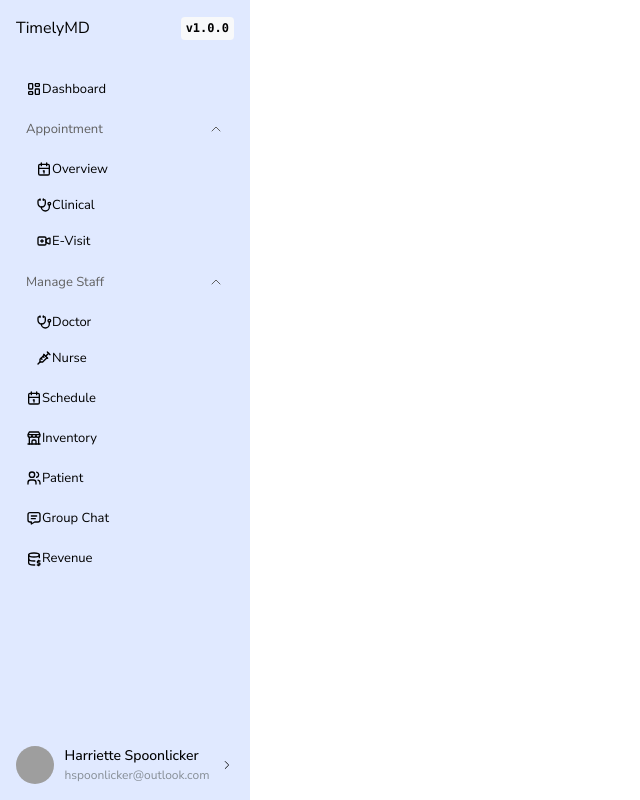
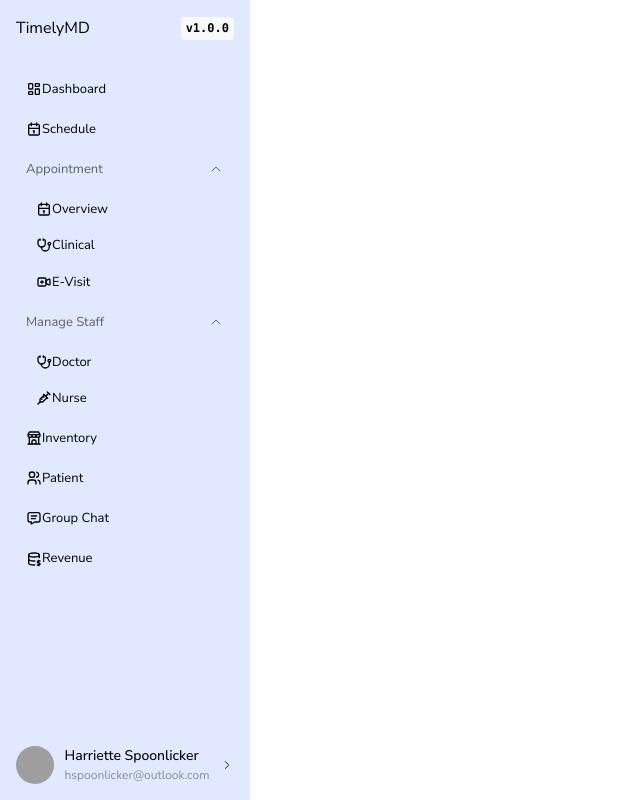
Before and after one commit to jiianweii/timelymd-web, a Next.js app: page /dashboard in a window 1280 px wide. Shown: the whole page, without its empty margins (0-640 px from the left). Built offline with nearby package versions, Linux system fonts and the light colour scheme; grey boxes are pictures that could not be loaded.

Commit message:
refactor: change navigation link format

```diff
--- a/components/ui/NavbarNested/NavbarNested.tsx
+++ b/components/ui/NavbarNested/NavbarNested.tsx
@@ -1,13 +1,11 @@
 "use client";
 
 import {
-  IconAdjustments,
   IconBuildingStore,
   IconCalendar,
   IconDatabaseDollar,
   IconLayoutDashboard,
   IconMessage,
-  IconNotes,
   IconStethoscope,
   IconUsers,
   IconVaccine,
@@ -21,6 +19,7 @@ import classes from "./NavbarNested.module.css";
 
 const mockdata = [
   { label: "Dashboard", icon: IconLayoutDashboard, link: "/dashboard" },
+  { label: "Schedule", icon: IconCalendar },
   {
     label: "Appointment",
     initiallyOpened: true,
@@ -38,7 +37,7 @@ const mockdata = [
       { label: "Nurse", icon: IconVaccine, link: "/" },
     ],
   },
-  { label: "Schedule", icon: IconCalendar },
+
   { label: "Inventory", icon: IconBuildingStore },
   { label: "Patient", icon: IconUsers },
 
```
